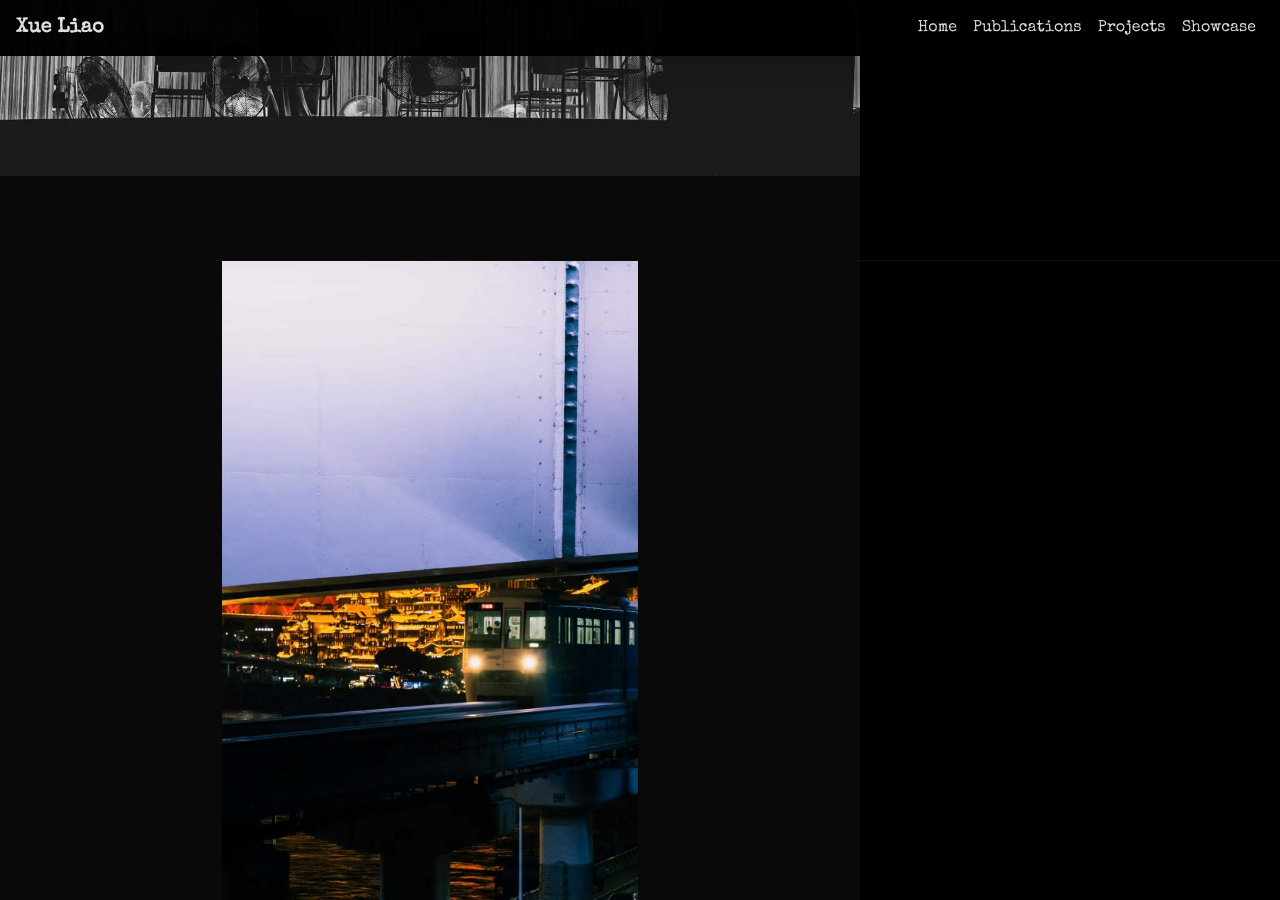
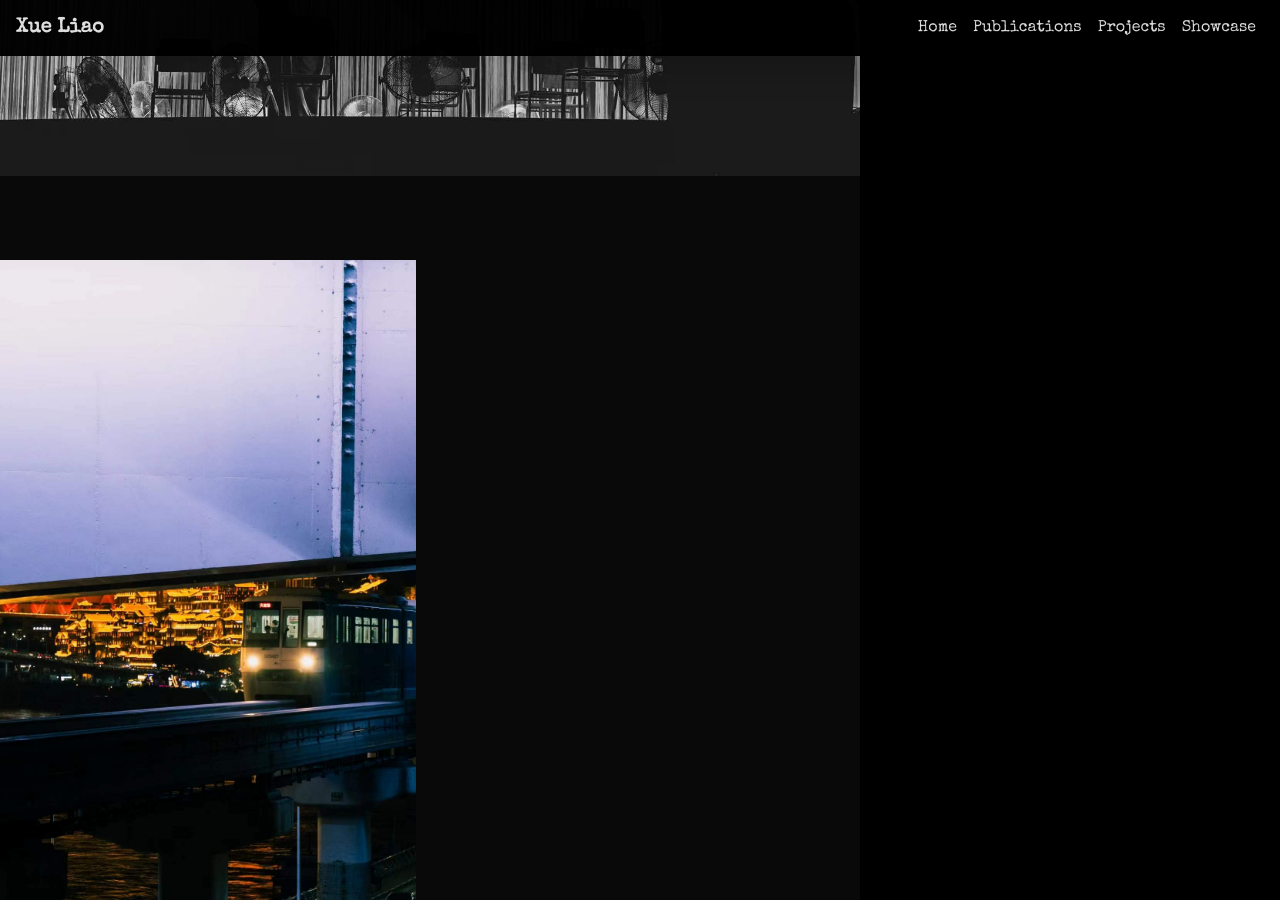
Before and after one commit to yutiaoyi/yutiaoyi.github.io, a Jekyll site: the page built from photography/noir-studies/index.html, in a window 1280 px wide and 900 px high, scrolled down 778 px. Built offline with Jekyll 4.4.1, drawn with Linux system fonts in a browser that asks for light colours; nearby versions of some CDN libraries; a style sheet for code colours, icons or effects is not loaded.

Commit message:
modify photography

```diff
--- a/assets/css/photography.css
+++ b/assets/css/photography.css
@@ -303,11 +303,18 @@
   grid-template-columns: minmax(0, 1fr) minmax(0, 420px);
   align-items: stretch;
   background: #000;
+  border: 0 !important;
+  border-radius: 0 !important;
+  box-shadow: none !important;
+  overflow: visible !important;
 }
 
 .photo-root .shot__media {
   position: relative;
   background: #000;
+  border: 0 !important;
+  border-radius: 0 !important;
+  box-shadow: none !important;
 }
 
 .photo-root .shot__img {
@@ -315,8 +322,12 @@
   height: min(82vh, 980px);
   display: block;
   object-fit: contain;
+  object-position: left center;
   background: #0b0b0b;
   filter: saturate(0.98) contrast(1.02);
+  border: 0 !important;
+  border-radius: 0 !important;
+  box-shadow: none !important;
 }
 
 .photo-root .shot__panel {
@@ -328,6 +339,13 @@
   opacity: 0;
   transform: translateX(-8px);
   transition: opacity 200ms ease, transform 200ms ease;
+  border: 0 !important;
+  border-radius: 0 !important;
+}
+
+.photo-root .shot__media:hover + .shot__panel {
+  opacity: 1;
+  transform: translateX(0);
 }
 
 .photo-root .shot:focus-within .shot__panel,
```
